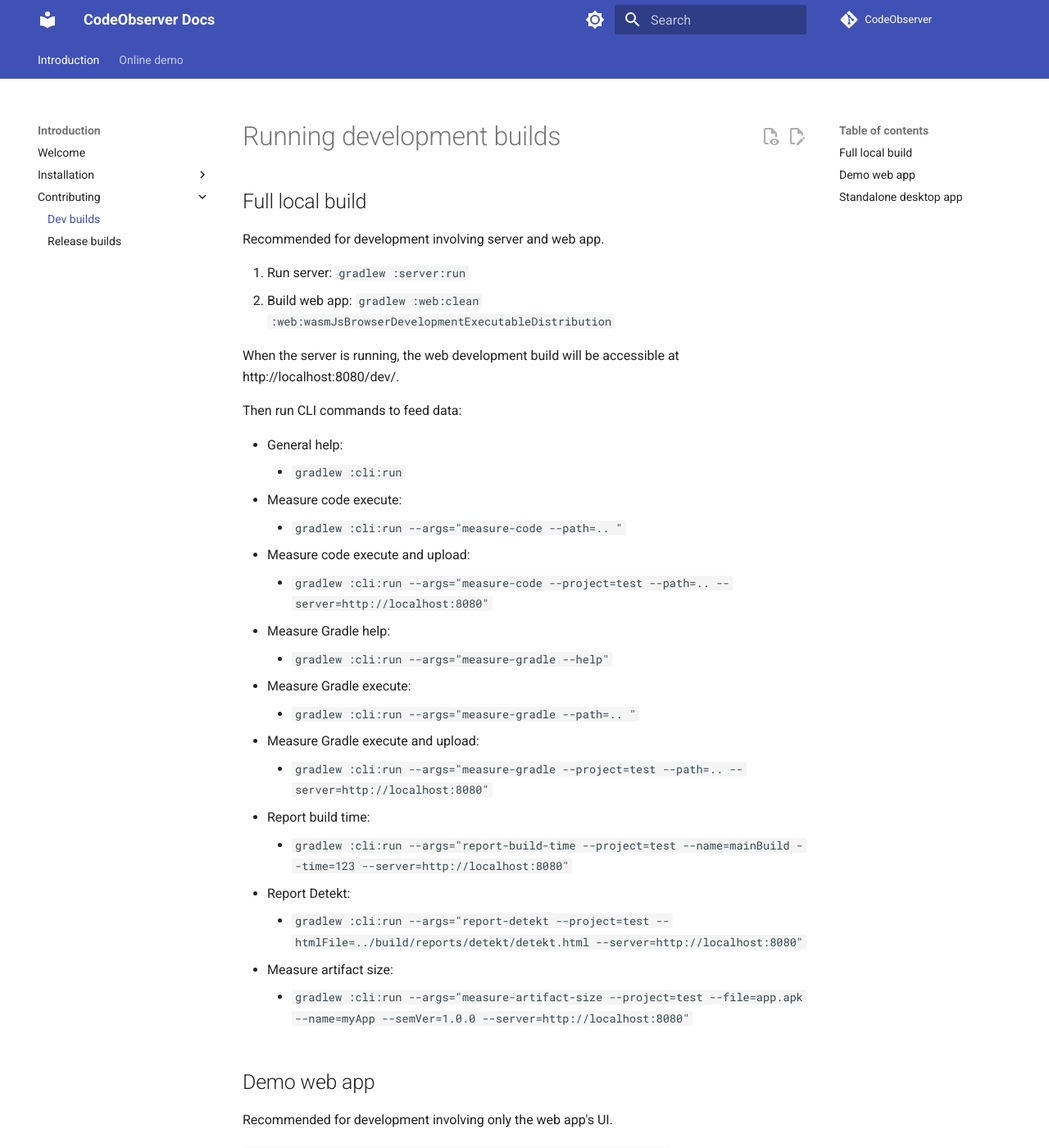
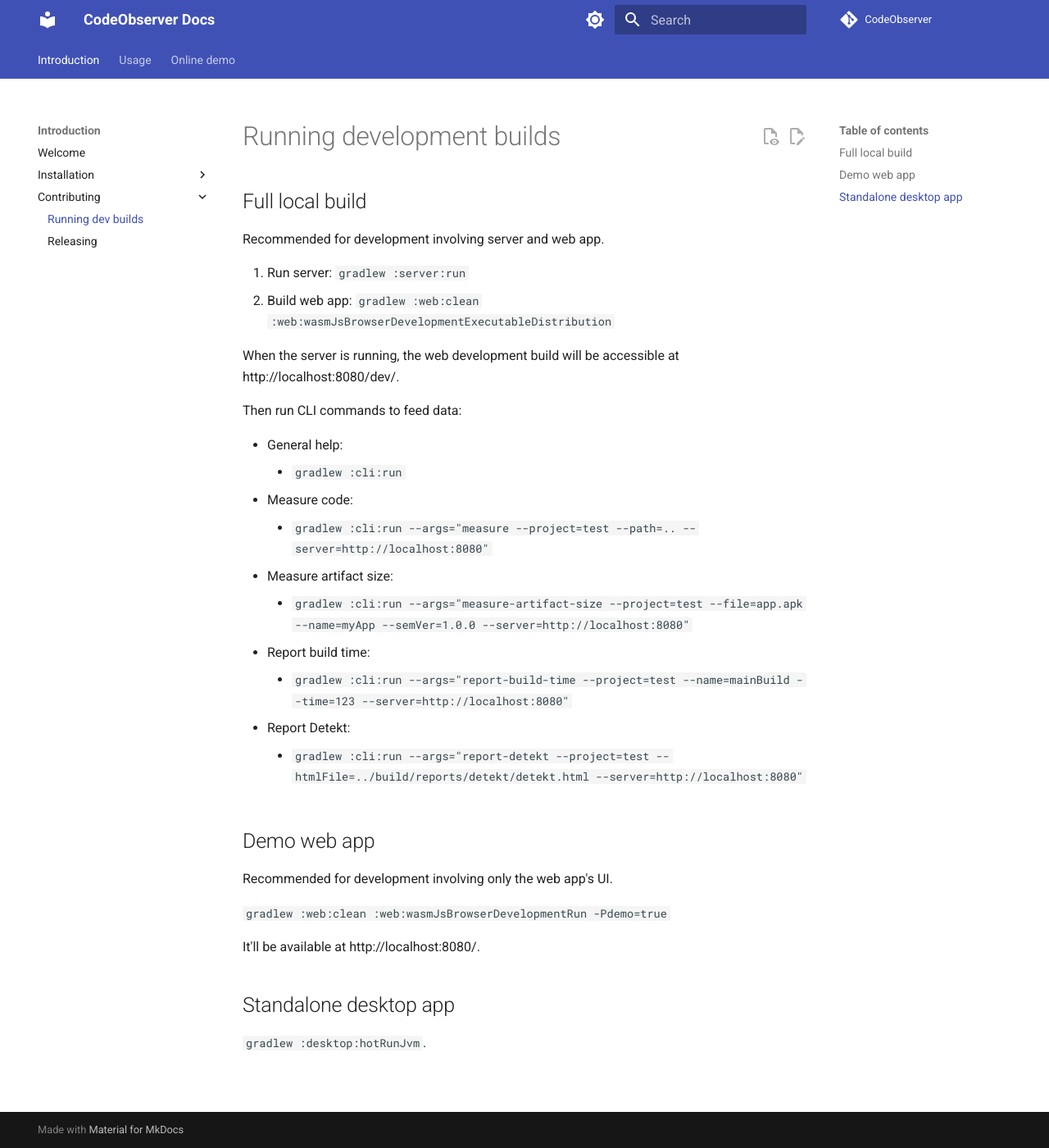
Before and after one commit to jacobras/CodeObserver, an MkDocs documentation site: the page built from docs/introduction/running_dev_builds.md, in a window 1280 px wide and 1400 px high. Shown: the whole window at 82% size. Built offline with MkDocs 1.6.1 and Material for MkDocs 9.7.7, drawn with Linux system fonts in a browser that asks for light colours; comment, search, counter and statistics services are not loaded.

```diff
--- a/docs/introduction/dev_builds.md
+++ b/docs/introduction/running_dev_builds.md
@@ -13,22 +13,14 @@ Then run CLI commands to feed data:
 
 - General help:
     - `gradlew :cli:run`
-- Measure code execute:
-    - `gradlew :cli:run --args="measure-code --path=.. "`
-- Measure code execute and upload:
-    - `gradlew :cli:run --args="measure-code --project=test --path=.. --server=http://localhost:8080"`
-- Measure Gradle help:
-    - `gradlew :cli:run --args="measure-gradle --help"`
-- Measure Gradle execute:
-    - `gradlew :cli:run --args="measure-gradle --path=.. "`
-- Measure Gradle execute and upload:
-    - `gradlew :cli:run --args="measure-gradle --project=test --path=.. --server=http://localhost:8080"`
+- Measure code:
+    - `gradlew :cli:run --args="measure --project=test --path=.. --server=http://localhost:8080"`
+- Measure artifact size:
+    - `gradlew :cli:run --args="measure-artifact-size --project=test --file=app.apk --name=myApp --semVer=1.0.0 --server=http://localhost:8080"`
 - Report build time:
     - `gradlew :cli:run --args="report-build-time --project=test --name=mainBuild --time=123 --server=http://localhost:8080"`
 - Report Detekt:
     - `gradlew :cli:run --args="report-detekt --project=test --htmlFile=../build/reports/detekt/detekt.html --server=http://localhost:8080"`
-- Measure artifact size:
-    - `gradlew :cli:run --args="measure-artifact-size --project=test --file=app.apk --name=myApp --semVer=1.0.0 --server=http://localhost:8080"`
 
 ## Demo web app
 
--- a/mkdocs.yml
+++ b/mkdocs.yml
@@ -44,9 +44,13 @@ nav:
   - 'Introduction':
       - 'Welcome': 'README.md'
       - 'Installation':
-          - 'Server': 'introduction/installation_server.md'
-          - 'Standalone': 'introduction/installation_standalone.md'
+          - 'Server': 'introduction/installating_server.md'
+          - 'Standalone': 'introduction/installing_standalone.md'
       - 'Contributing':
-          - 'Dev builds': 'introduction/dev_builds.md'
-          - 'Release builds': 'introduction/release_builds.md'
+          - 'Running dev builds': 'introduction/running_dev_builds.md'
+          - 'Releasing': 'introduction/releasing_builds.md'
+  - 'Usage':
+      - 'Overview': 'usage/overview.md'
+      - 'Code metrics': 'usage/code_metrics.md'
+      - 'Detekt metrics': 'usage/detekt_metrics.md'
   - 'Online demo': 'https://jacobras.github.io/CodeObserver/demo/'
```
Also changed, not shown: action.yml (+24 -14 lines), docs/README.md (+7 -4 lines), docs/introduction/installating_server.md (renamed from docs/introduction/installation_server.md, +6 -3 lines), docs/introduction/installing_standalone.md (renamed from docs/introduction/installation_standalone.md, +3 -1 lines), docs/introduction/releasing_builds.md (renamed from docs/introduction/release_builds.md, +1 -1 lines), docs/usage/code_metrics.md (added, +41 -0 lines), docs/usage/detekt_metrics.md (added, +45 -0 lines), docs/usage/overview.md (added, +11 -0 lines), docs/images/code_metrics.png (added), docs/images/detekt_metrics.png (added), docs/images/detekt_report.png (added), docs/images/standalone_desktop.png (added), 4 other files.
